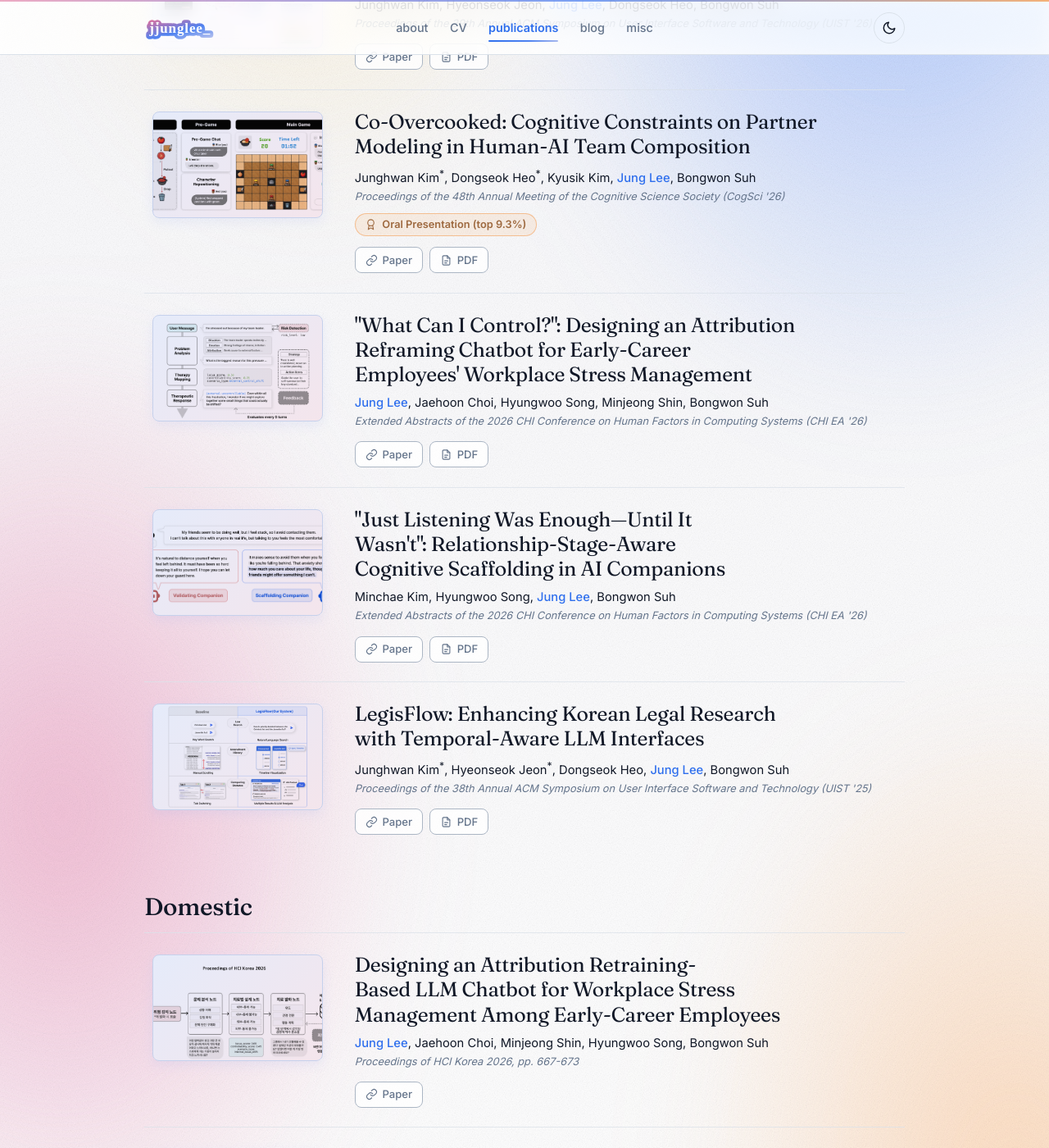
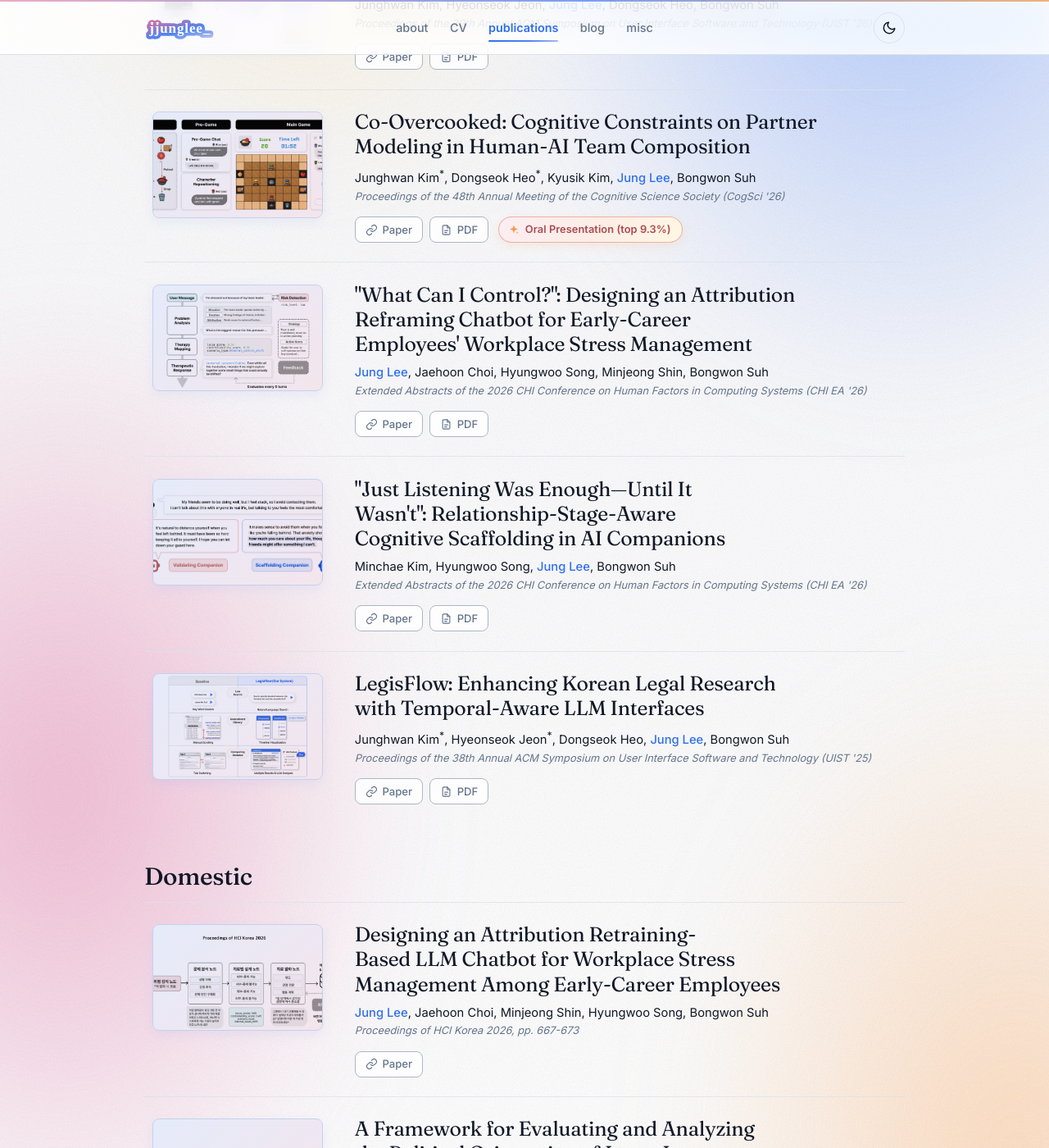
Before and after one commit to leejungp2/leejungp2.github.io, a Jekyll site: the page built from _pages/publications.html, in a window 1280 px wide and 1400 px high, scrolled down 424 px. Shown: the whole window at 82% size. Built offline with Jekyll 4.4.1, drawn with Linux system fonts in a browser that asks for light colours.

Commit message:
Restyle award badge and place it beside publication buttons

```diff
--- a/_includes/publication-award.html
+++ b/_includes/publication-award.html
@@ -1,6 +1,6 @@
 {%- if include.publication.award -%}
-<p class="publication-award">
-  <svg viewBox="0 0 24 24" fill="none" stroke="currentColor" stroke-width="1.8" stroke-linecap="round" stroke-linejoin="round" aria-hidden="true"><circle cx="12" cy="9" r="6" /><path d="m8.5 14 -1.5 8 5-3 5 3-1.5-8" /></svg>
+<span class="publication-award">
+  <svg viewBox="0 0 24 24" fill="currentColor" aria-hidden="true"><path d="M12 2.5l2.35 6.15 6.15 2.35-6.15 2.35L12 19.5l-2.35-6.15L3.5 11l6.15-2.35z" /><path d="M19 15.5l.9 2.1 2.1.9-2.1.9-.9 2.1-.9-2.1-2.1-.9 2.1-.9z" opacity=".7" /></svg>
   {{ include.publication.award | escape }}
-</p>
+</span>
 {%- endif -%}
--- a/_includes/publication-links.html
+++ b/_includes/publication-links.html
@@ -11,4 +11,5 @@
     {{ link.label | escape }}
   </a>
   {%- endfor %}
+  {% include publication-award.html publication=include.publication %}
 </div>
--- a/_layouts/publication.html
+++ b/_layouts/publication.html
@@ -10,7 +10,6 @@ layout: default
     <p class="publication-venue"><em>{{ publication.venue | escape }}</em></p>
     {% assign joined_authors = publication.authors | join: ' ' %}
     {% if joined_authors contains '*' %}<p class="publication-note">* Equal contribution</p>{% endif %}
-    {% include publication-award.html publication=publication %}
     {% include publication-links.html publication=publication %}
   </header>
 
--- a/_pages/publications.html
+++ b/_pages/publications.html
@@ -21,7 +21,6 @@ description: Research publications and conference papers.
       <h3><a class="publication-card-link" href="{{ detail_url }}">{{ publication.title | escape }}</a></h3>
       <p class="publication-authors">{% include publication-authors.html publication=publication %}</p>
       <p class="publication-venue" title="{{ publication.venue | escape }}"><em>{{ publication.venue | escape }}</em></p>
-      {% include publication-award.html publication=publication %}
       {% include publication-links.html publication=publication %}
     </article>
     {% endfor %}
--- a/assets/css/main.css
+++ b/assets/css/main.css
@@ -1205,28 +1205,47 @@ img { max-width: 100%; height: auto; }
 .publication-award {
   display: inline-flex;
   align-items: center;
-  justify-self: start;
   gap: 0.4rem;
-  width: fit-content;
-  margin: 0.6rem 0 0;
-  padding: 0.28rem 0.7rem;
-  border: 1px solid color-mix(in srgb, var(--orange) 55%, transparent);
+  height: 32px;
+  margin-left: 0.25rem;
+  padding: 0 0.85rem 0 0.7rem;
+  border: 1px solid color-mix(in srgb, var(--pink-strong) 30%, var(--orange) 30%);
   border-radius: var(--radius-pill);
-  background: color-mix(in srgb, var(--orange) 12%, transparent);
-  color: color-mix(in srgb, var(--orange) 62%, var(--foreground));
+  background:
+    linear-gradient(120deg,
+      color-mix(in srgb, var(--pink) 16%, var(--card)) 0%,
+      color-mix(in srgb, var(--peach) 22%, var(--card)) 55%,
+      color-mix(in srgb, var(--yellow) 18%, var(--card)) 100%);
+  box-shadow: 0 4px 12px color-mix(in srgb, var(--orange) 14%, transparent);
+  color: color-mix(in srgb, var(--pink-deep) 55%, #8a3b12);
   font-family: "Inter", ui-sans-serif, system-ui, sans-serif;
   font-size: 0.8rem;
   font-weight: 600;
-  line-height: 1.3;
+  letter-spacing: 0.005em;
+  white-space: nowrap;
 }
 .publication-award svg {
   flex: none;
-  width: 15px;
-  height: 15px;
+  width: 14px;
+  height: 14px;
+  color: var(--orange);
+}
+[data-theme="dark"] .publication-award {
+  border-color: color-mix(in srgb, var(--peach) 38%, transparent);
+  background:
+    linear-gradient(120deg,
+      color-mix(in srgb, var(--pink) 16%, transparent) 0%,
+      color-mix(in srgb, var(--peach) 14%, transparent) 100%);
+  box-shadow: none;
+  color: color-mix(in srgb, var(--peach) 80%, #fff);
+}
+[data-theme="dark"] .publication-award svg {
+  color: var(--yellow);
 }
 .publication-links {
   display: flex;
   flex-wrap: wrap;
+  align-items: center;
   gap: 0.5rem;
   margin-top: 0.85rem;
 }
```
